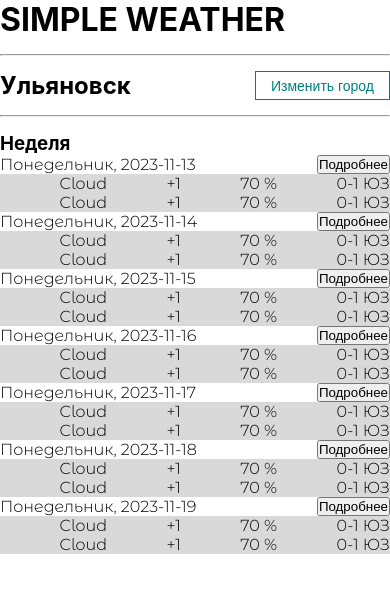
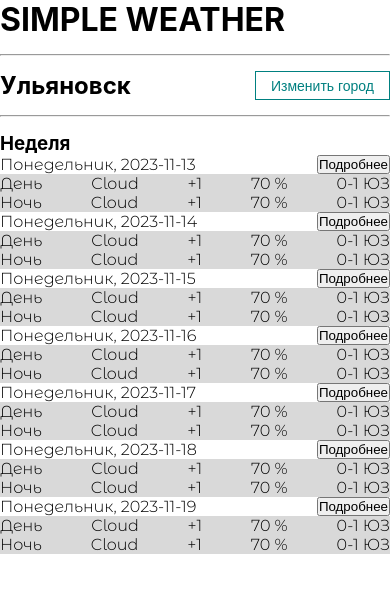
Before and after one commit to HerbalTea312/weather_study_app, a React (Create React App) app: page / in a window 390 px wide. Shown: the top 592 px of the page. Built offline with nearby package versions, Linux system fonts and the light colour scheme; the HTML template or start-up script is replaced by a standard one.

Commit message:
fixed day and night prediction for mobile

```diff
--- a/src/components/Mobile/Day/Day.jsx
+++ b/src/components/Mobile/Day/Day.jsx
@@ -10,8 +10,8 @@ const Day = function (props) {
                 <button>Подробнее</button>
             </div>
             <div>
-                <Item details={props.day.day} />
-                <Item details={props.day.night} />
+                <Item details={props.day.day} time='День' />
+                <Item details={props.day.night} time='Ночь'/>
             </div>
         </div>
     );
--- a/src/components/Mobile/Item/Item.jsx
+++ b/src/components/Mobile/Item/Item.jsx
@@ -4,7 +4,7 @@ import classes from './Item.module.css';
 const Item = function (props) {
     return (
         <div className={classes.mobileItem} >
-            <p>{props.details.time}</p>
+            <p>{props.time}</p>
             <p>{props.details.icon}</p>
             <p>{props.details.temperature}</p>
             <p>{props.details.wet}</p>
--- a/src/components/Mobile/Week/Week.jsx
+++ b/src/components/Mobile/Week/Week.jsx
@@ -1,17 +1,13 @@
 import Day from '../Day/Day';
 import React from 'react';
 // import classes from './Week.module.css';
-
-function tmp (value) {
-    return (<Day day={value}/>)
-}
 
 const Week = function (props) {
     return (
         <div>
             <h3>Неделя</h3>
             {props.data.map(day =>
-               tmp(day) )}
+               <Day day={day}/> )}
         </div>
     );
 }
```
Also changed, not shown: src/components/Mobile/DayDetails/Details.jsx (added, +13 -0 lines).
